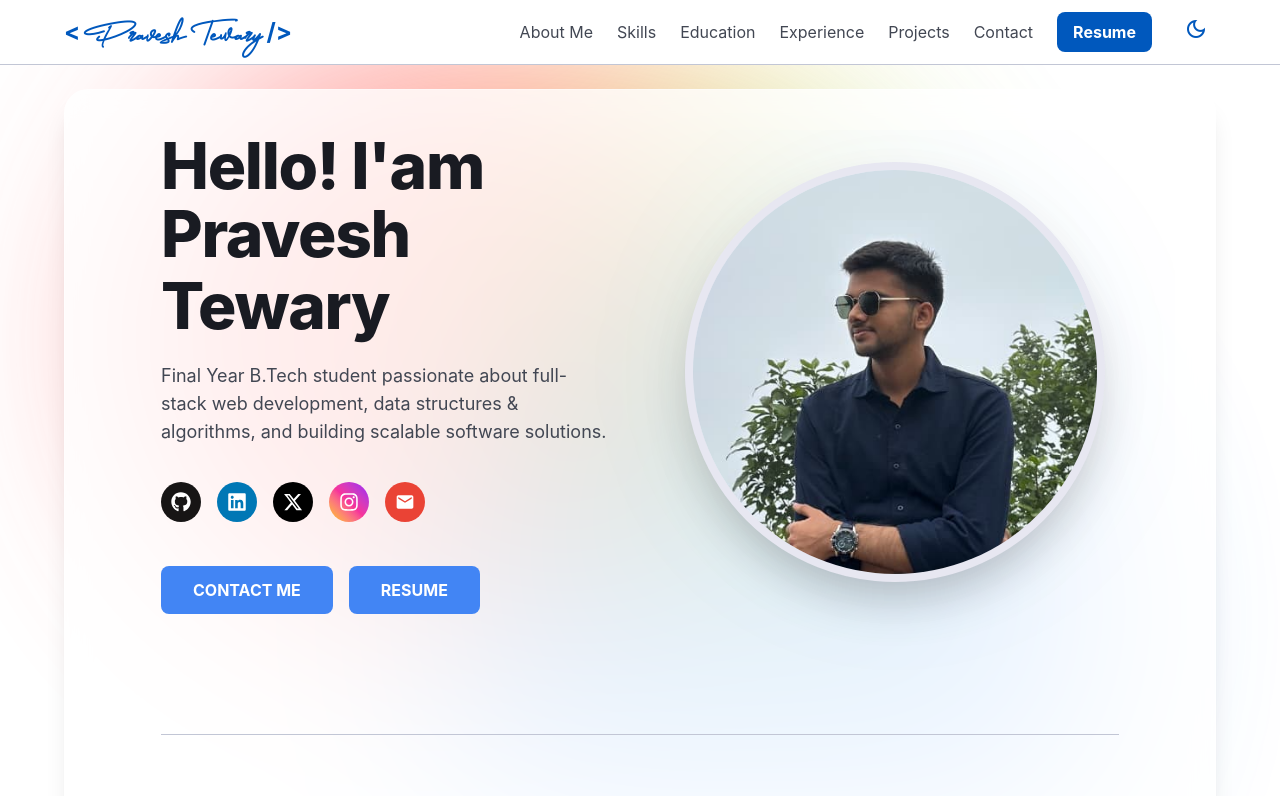
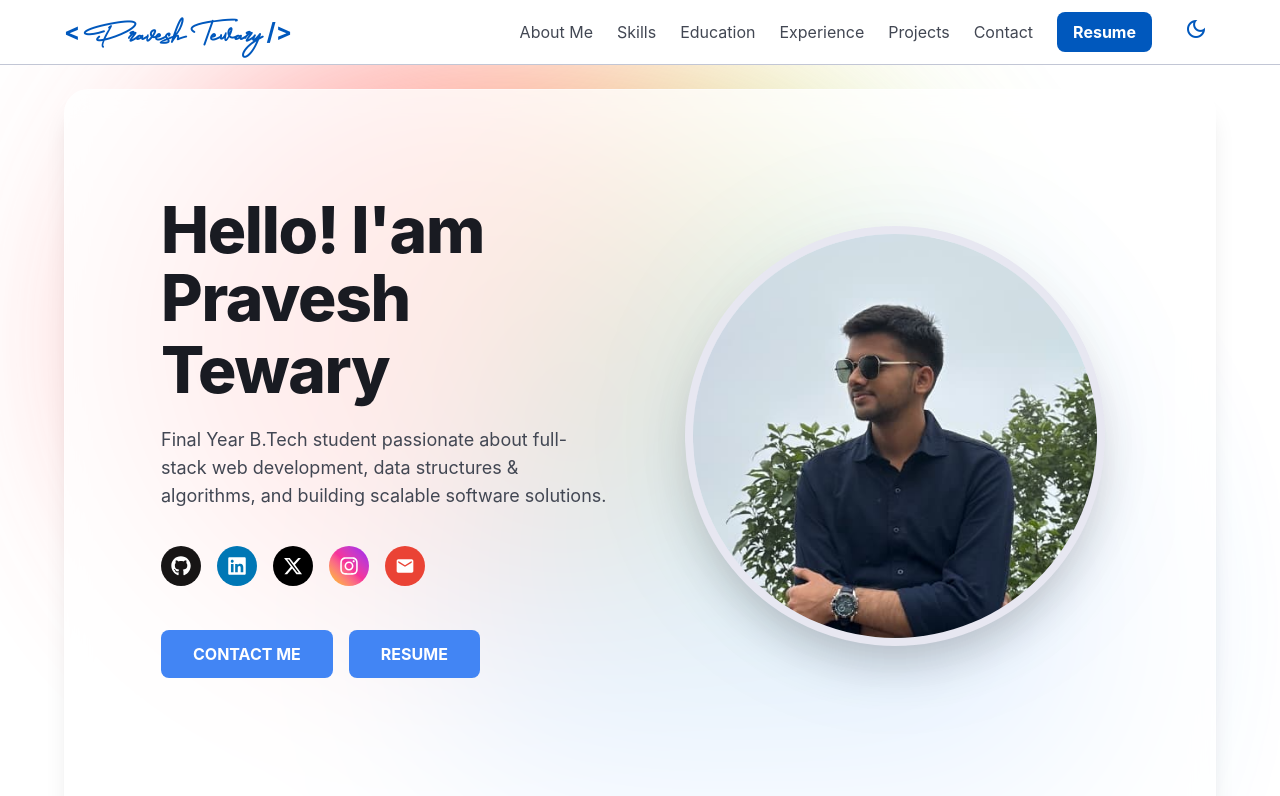
Before and after one commit to ptewary02/portfolio, a React (Vite) app: page / in a window 1280 px wide. Shown: the top 796 px of the page. Built offline with nearby package versions, Linux system fonts and the light colour scheme.

Commit message:
Update Hero.jsx

```diff
--- a/src/components/Hero.jsx
+++ b/src/components/Hero.jsx
@@ -6,7 +6,7 @@ import SectionCard from './SectionCard';
 export default function Hero() {
   return (
 
-    <section className="flex flex-col md:flex-row items-center justify-between md:py-section-gap gap-8 sm:gap-10 md:gap-15 mx-2 sm:mx-4 md:mx-8 pt-8 md:pt-0" id="home">
+    <section className="mt-8 md:mt-16 flex flex-col md:flex-row items-center justify-between md:py-section-gap gap-8 sm:gap-10 md:gap-15 mx-2 sm:mx-4 md:mx-8 pt-8 md:pt-0" id="home">
       <div className="w-full md:w-1/2 space-y-5">
         <h2 className="font-headline-xl text-headline-xl-mobile md:text-headline-xl text-on-surface dark:text-inverse-primary h-12">
           Hello! I'am
```
